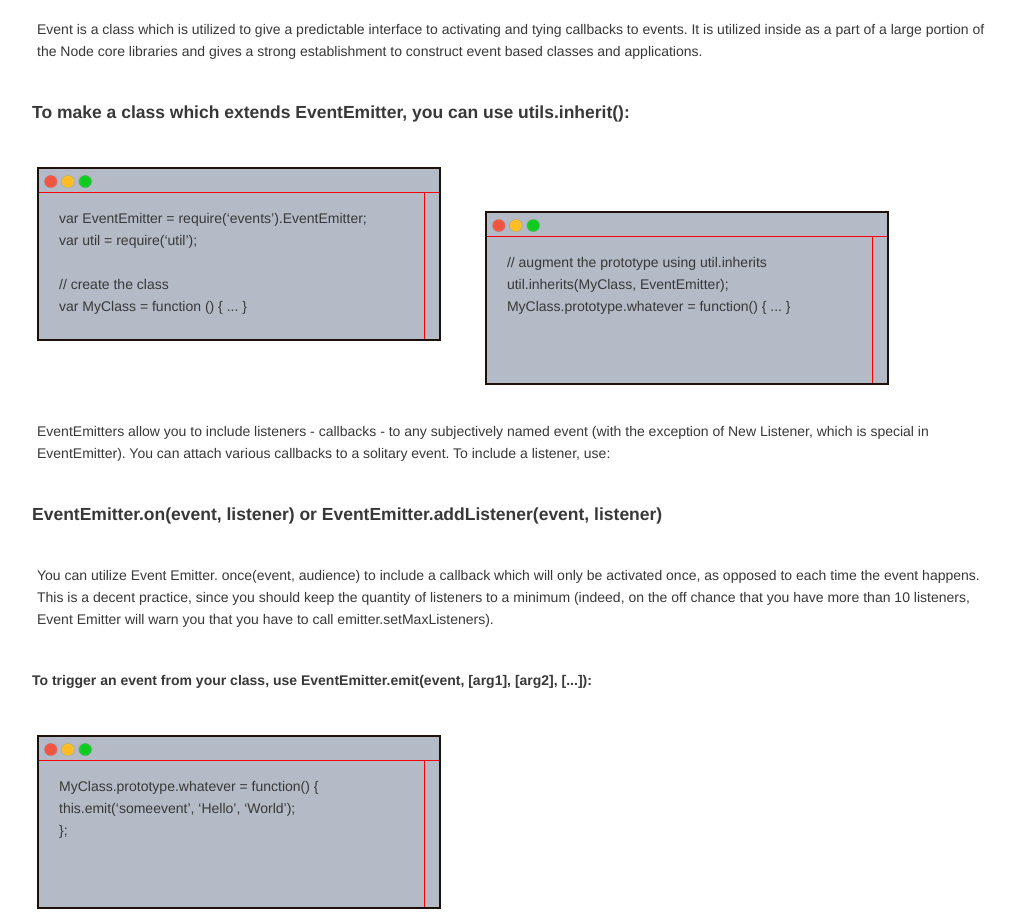
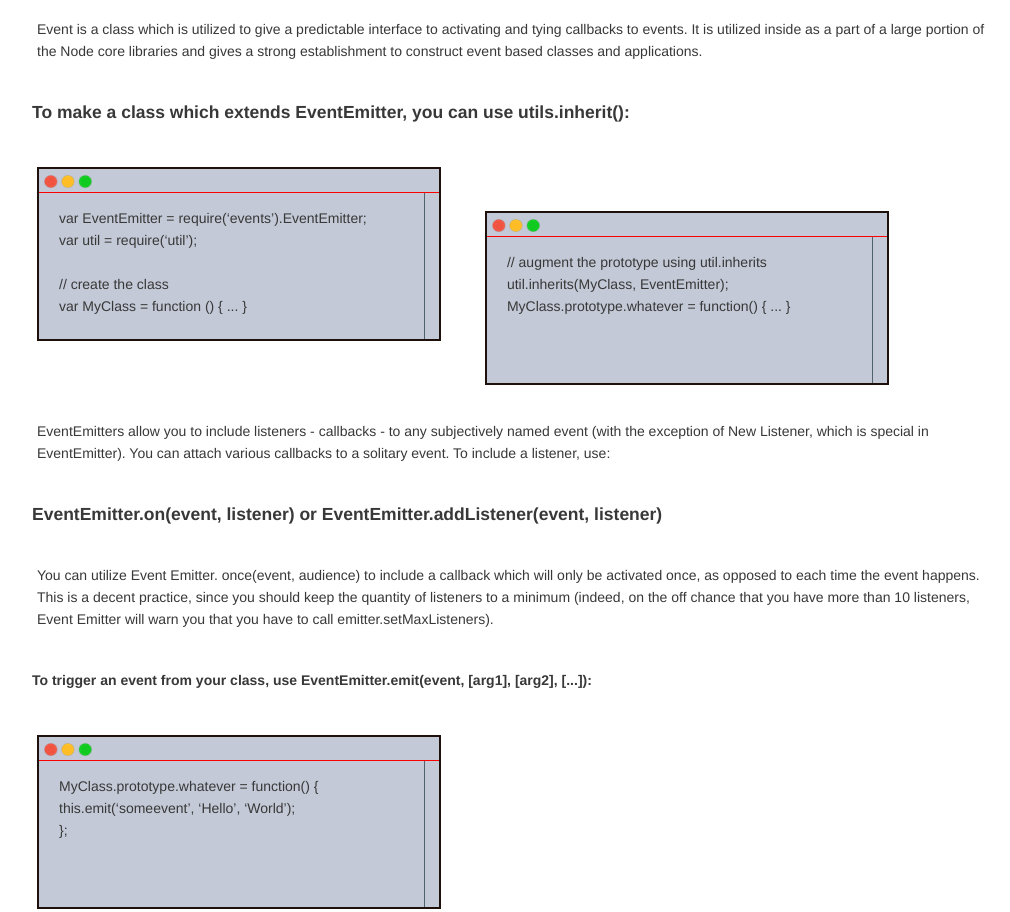
Before and after one commit to nodeschool/chandigarh, a plain HTML site: page index.html in a window 1280 px wide. Shown: the part 1907-2819 px from the top of the page, without its empty margins (253-1263 px from the left). Drawn offline with Linux system fonts and the light colour scheme.

Commit message:
bg
color

```diff
--- a/assets/css/style.css
+++ b/assets/css/style.css
@@ -34,10 +34,10 @@ section{margin-bottom:225px}
 a{color:#2980b9}
 a:hover{color:#e74c3c}
 hr.notop{margin-top:3px;display:none!important}
-.node-window{ width: 400px; height: 170px; background-color: #B4BAC6; border: 2px solid #1E100A; display: inline-block; margin: 20px;}
+.node-window{ width: 400px; height: 170px; background-color: #C3C9D6; border: 2px solid #1E100A; display: inline-block; margin: 20px;}
 .node-window img{ width: 50px; height: 13px; margin: 4px;}
 .hline{ width:100%; height:1px; background: red;}
-.vline { margin-left: 385px; height: 86%; border-left: 1px solid red;}
+.vline { margin-left: 385px; height: 86%; border-left: 1px solid #51636A;}
 
 @media (max-width:979px){
 	.navbar-inner{ margin-top: -80px}
```
